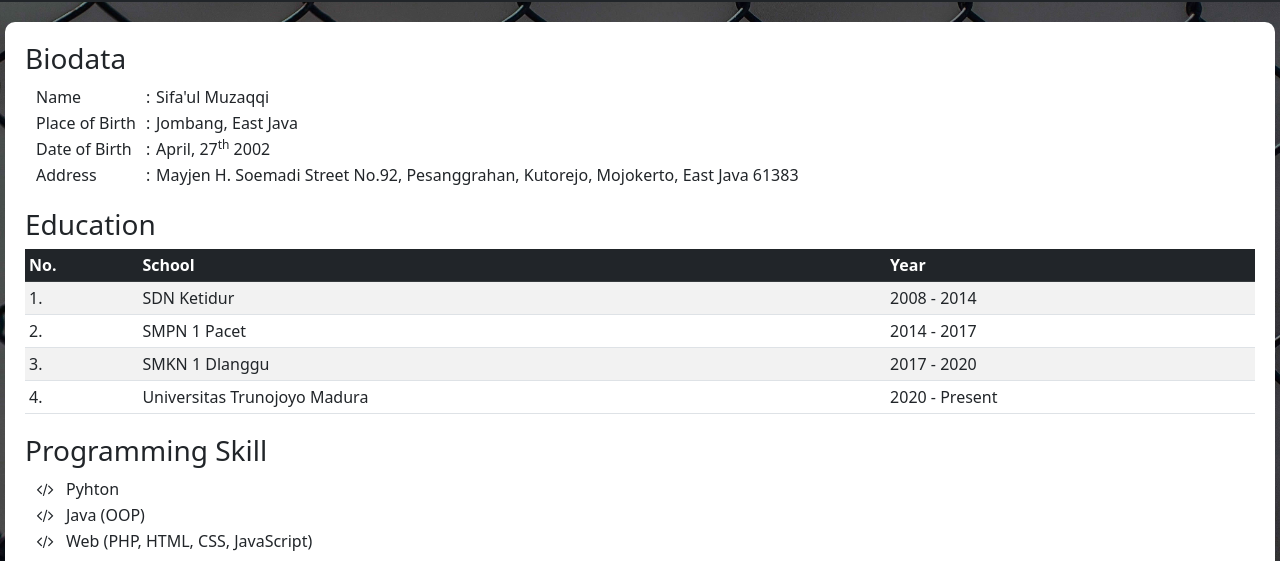
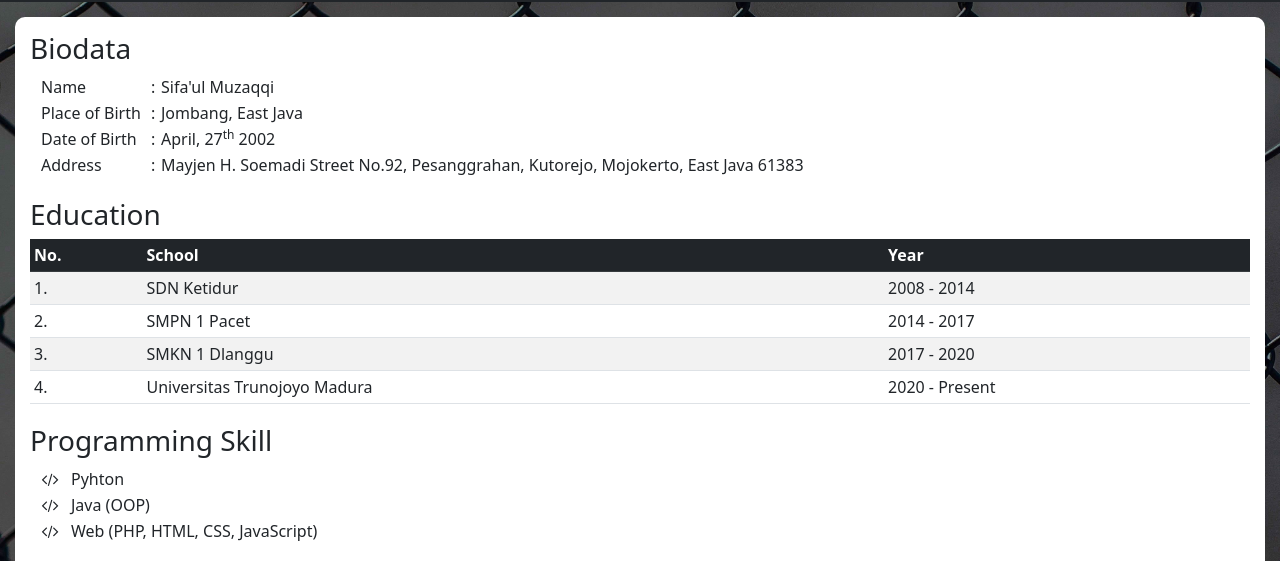
Before and after one commit to sifaul274/sifaul274.github.io, a plain HTML site: page page/aboutme.html in a window 1280 px wide. Shown: the part 54-615 px from the top of the page. Drawn offline with nearby package versions, Linux system fonts and the light colour scheme.

Commit message:
Update style1.css

```diff
--- a/src/style1.css
+++ b/src/style1.css
@@ -40,8 +40,8 @@ img{
 	background-color: rgba(39,174,96,0.9);
 }
 .aboutme-pg{
-	margin: 20px 5px;
-	padding: 20px;
+	margin: 15px;
+	padding: 15px;
 	background-color: rgb(255,255,255);
 	border-radius: 10px;
 }
```
